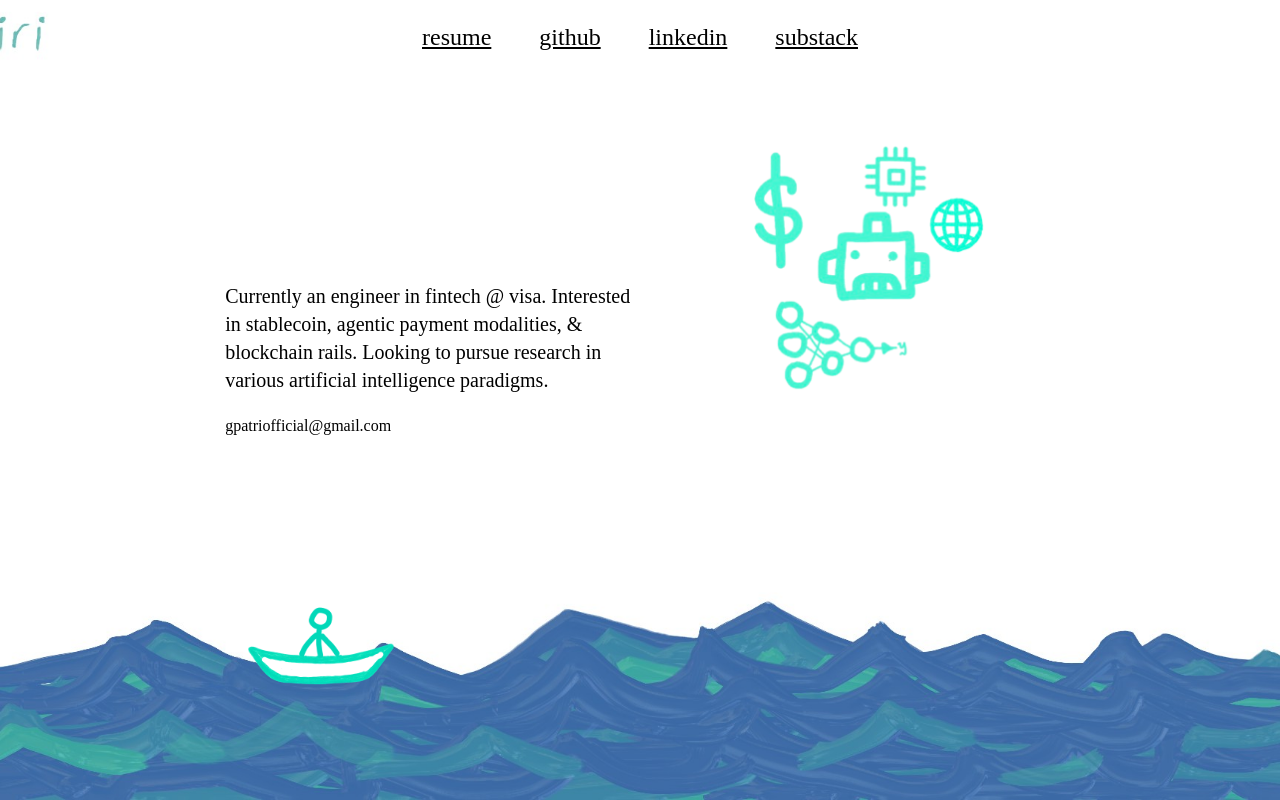
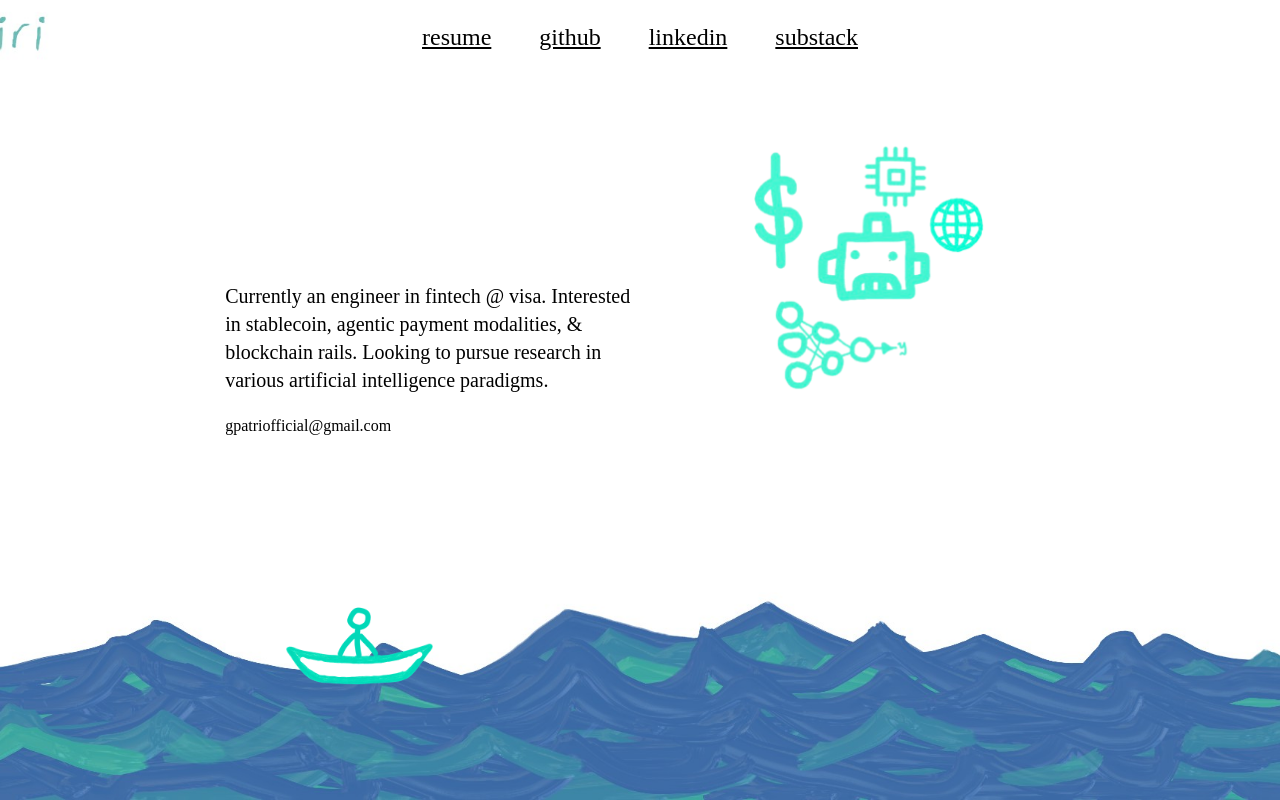
Before and after one commit to gitidhar/giridhar-world, a Next.js app: page / in a window 1280 px wide. Built offline with nearby package versions, Linux system fonts and the light colour scheme.

Commit message:
boat pt6

```diff
--- a/app/globals.css
+++ b/app/globals.css
@@ -121,7 +121,7 @@ body {
   position: absolute;
 
   /* Sit the boat on the water, slightly left of center and below the bio */
-  left: 25%;
+  left: 28%;
   bottom: 10%;
 
   width: 13%;
```
